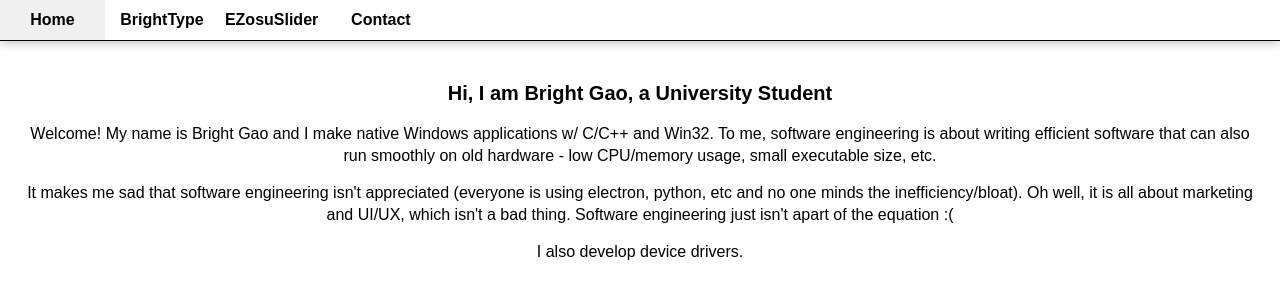
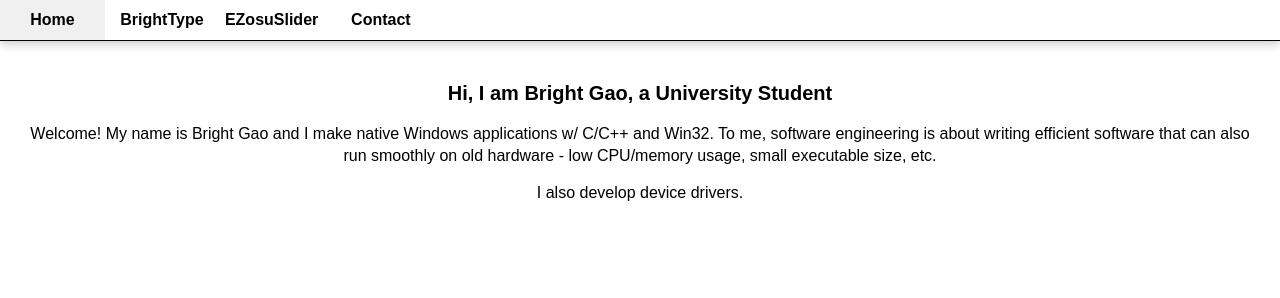
Before and after one commit to brightgao1/brightgao1.github.io, a plain HTML site: page index.html in a window 1280 px wide. Drawn offline with Linux system fonts and the light colour scheme.

Commit message:
Update index.html

```diff
--- a/index.html
+++ b/index.html
@@ -26,7 +26,6 @@
     <div class="d1">
         <h1>Hi, I am Bright Gao, a University Student</h1>
         <p>Welcome! My name is Bright Gao and I make native Windows applications w/ C/C++ and Win32. To me, software engineering is about writing efficient software that can also run smoothly on old hardware - low CPU/memory usage, small executable size, etc.</p>
-        <p>It makes me sad that software engineering isn't appreciated (everyone is using electron, python, etc and no one minds the inefficiency/bloat). Oh well, it is all about marketing and UI/UX, which isn't a bad thing. Software engineering just isn't apart of the equation :(</p>
         <p>I also develop device drivers.</p>
     </div>
 </body>
```
